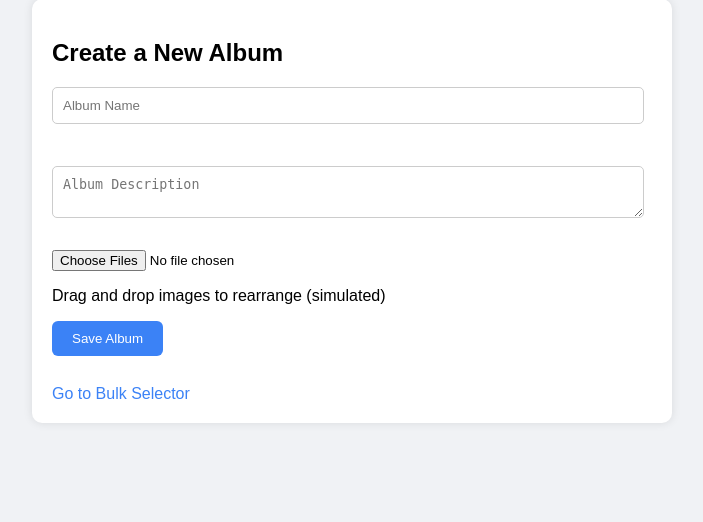
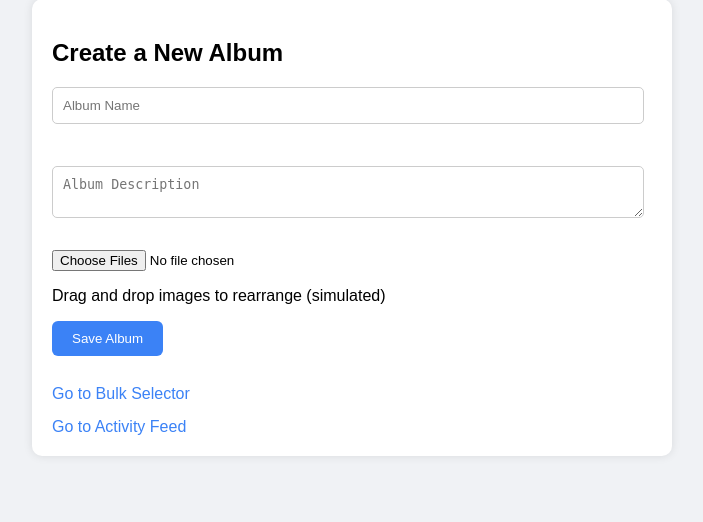
Before and after one commit to sawhardoSikto/Social-Media-Dashboard, a PHP site: page /View/photoAlbum/albumCreator.php in a window 1280 px wide. Shown: the part 29-551 px from the top of the page, without its empty margins (288-991 px from the left). Run offline with PHP 8.4, Linux system fonts and the light colour scheme; the visitor is signed in with stand-in values (Sample User, id 1).

Commit message:
something updated

```diff
--- a/View/friendConnections/friendsmanager.php
+++ b/View/friendConnections/friendsmanager.php
@@ -51,7 +51,8 @@ if (isset($_SESSION['status'])){
         </table>
 
         <a href="followRequests.php" class="nav-link">Manage Requests</a><br>
-        <a href="suggestionEngine.php" class="nav-link">People You May Know</a>
+        <a href="suggestionEngine.php" class="nav-link">People You May Know</a> <br>
+        <a href="../ActivityFeed.php" class="nav-link">Go to Activity Feed</a>
     </div>
 </body>
 
--- a/View/photoAlbum/albumCreator.php
+++ b/View/photoAlbum/albumCreator.php
@@ -23,7 +23,8 @@ if (isset($_SESSION['status'])){
             <button type="submit">Save Album</button>
             <p id="albumSuccessMsg" class="success-message"></p>
         </form>
-        <a href="bulkSelector.php" class="nav-link">Go to Bulk Selector</a>
+        <a href="bulkSelector.php" class="nav-link">Go to Bulk Selector</a> <br>
+        <a href="../ActivityFeed.php" class="nav-link">Go to Activity Feed</a>
     </div>
 
     <script>
```
